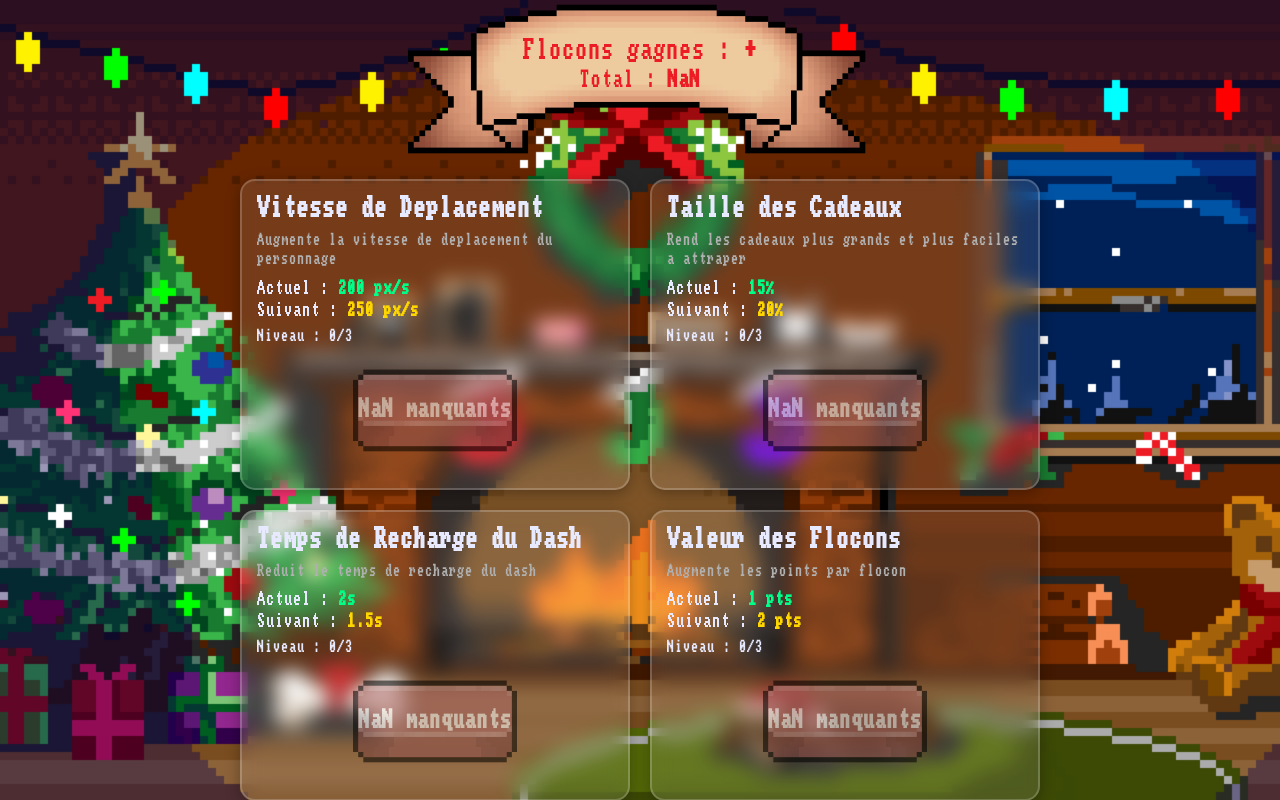
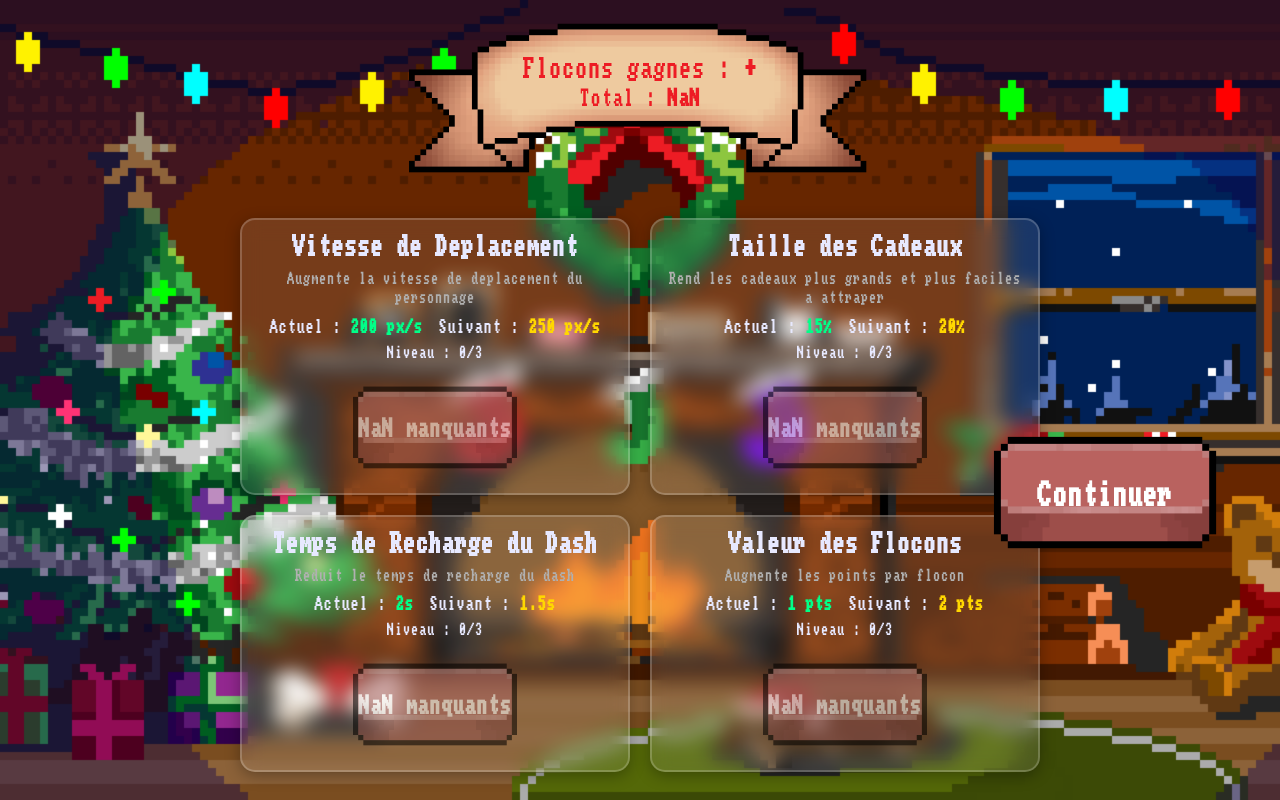
Before and after one commit to ethan-frot/Drunk-Santa, a Next.js app: page /views/abilities in a window 1280 px wide. Built offline with nearby package versions, Linux system fonts and the light colour scheme.

Commit message:
💄 Adjust abilities page with laptop screen

```diff
--- a/app/views/abilities/page.tsx
+++ b/app/views/abilities/page.tsx
@@ -81,16 +81,6 @@ export default function AbilityUpgradePage({ onContinue, snowflakesEarned, total
     }}>
       {/* Header */}
       <div style={{ textAlign: 'center', marginBottom: '20px' }}>
-        <h1 style={{
-          fontSize: '48px',
-          margin: '0 0 10px 0',
-          background: 'white',
-          WebkitBackgroundClip: 'text',
-          WebkitTextFillColor: 'transparent',
-
-        }}        >
-          🎁 Ameliorations des Abilites
-        </h1>
         <div
           style={{
             width: '640px',
@@ -116,14 +106,23 @@ export default function AbilityUpgradePage({ onContinue, snowflakesEarned, total
         </div>
       </div>
 
+      {/* Abilities + Sidebar */}
+      <div style={{
+        display: 'flex',
+        alignItems: 'center',
+        justifyContent: 'center',
+        gap: '10px',
+        width: '100%',
+        maxWidth: '1200px',
+        margin: ' 20px'
+      }}>
         {/* Abilities Grid */}
         <div style={{
           display: 'grid',
           gridTemplateColumns: 'repeat(2, 1fr)',
           gap: '20px',
           maxWidth: '800px',
-        width: '100%',
-        marginBottom: '20px'
+          width: '100%'
         }}>
         {abilities.map((ability) => {
           const canUpgrade = abilityManager.canUpgrade(ability.id);
@@ -138,12 +137,13 @@ export default function AbilityUpgradePage({ onContinue, snowflakesEarned, total
               style={{
                 background: 'rgba(255, 255, 255, 0.1)',
                 borderRadius: '15px',
-                padding: '15px',
+                padding: '15px 15px 0px 15px',
                 border: '2px solid rgba(255, 255, 255, 0.2)',
                 backdropFilter: 'blur(10px)',
                 transform: isUpgrading ? 'scale(1.05)' : 'scale(1)',
                 transition: 'all 0.3s ease',
-                boxShadow: isUpgrading ? '0 0 30px rgba(255, 215, 0, 0.5)' : '0 4px 15px rgba(0, 0, 0, 0.3)'
+                boxShadow: isUpgrading ? '0 0 30px rgba(255, 215, 0, 0.5)' : '0 4px 15px rgba(0, 0, 0, 0.3)',
+                textAlign: 'center'
               }}
             >
               <h3 style={{
@@ -165,21 +165,29 @@ export default function AbilityUpgradePage({ onContinue, snowflakesEarned, total
               </p>
 
               <div style={{ marginBottom: '10px' }}>
-                <div style={{ fontSize: '16px', marginBottom: '5px' }}>
+                <div style={{
+                  display: 'flex',
+                  alignItems: 'center',
+                  justifyContent: 'center',
+                  gap: '16px',
+                  fontSize: '16px'
+                }}>
+                  <div>
                     Actuel : <span style={{ color: '#00ff88', fontWeight: 'bold' }}>
                       {formatValue(ability.id, currentValue)}
                     </span>
                   </div>
                   {nextValue && (
-                  <div style={{ fontSize: '16px' }}>
+                    <div>
                       Suivant : <span style={{ color: '#ffd700', fontWeight: 'bold' }}>
                         {formatValue(ability.id, nextValue)}
                       </span>
                     </div>
                   )}
                 </div>
+              </div>
 
-              <div style={{ fontSize: '14px', marginBottom: '10px' }}>
+              <div style={{ fontSize: '14px', marginBottom: '10px', textAlign: 'center' }}>
                 Niveau : {ability.currentStage}/{ability.stages.length}
               </div>
 
@@ -188,21 +196,14 @@ export default function AbilityUpgradePage({ onContinue, snowflakesEarned, total
                   onClick={() => handleUpgrade(ability.id)}
                   disabled={!canUpgrade}
                   style={{
-                    width: '100%',
+                    position: 'relative',
                     height: '120px',
-                    backgroundImage: "url('/assets/ui/buttons/button-red-up.png')",
-                    backgroundRepeat: 'no-repeat',
-                    backgroundSize: 'contain',
-                    backgroundPosition: 'center',
-                    backgroundColor: 'transparent',
-                    color: '#ffffff',
-                    fontSize: '22px',
-                    fontWeight: 'bold',
-                    fontFamily: 'November, sans-serif',
+                    background: 'transparent',
                     border: 'none',
+                    padding: 0,
                     cursor: canUpgrade ? 'pointer' : 'not-allowed',
                     transition: 'transform 0.12s ease, opacity 0.2s ease',
-                    display: 'flex',
+                    display: 'inline-flex',
                     alignItems: 'center',
                     justifyContent: 'center',
                     opacity: canUpgrade ? 1 : 0.55,
@@ -217,23 +218,31 @@ export default function AbilityUpgradePage({ onContinue, snowflakesEarned, total
                   onMouseLeave={(e) => {
                     if (canUpgrade) {
                       e.currentTarget.style.transform = 'scale(1)';
-                      (e.currentTarget as HTMLButtonElement).style.backgroundImage = "url('/assets/ui/buttons/button-red-up.png')";
+                      const img = e.currentTarget.querySelector('img');
+                      if (img) (img as HTMLImageElement).src = '/assets/ui/buttons/button-red-up.png';
                     }
                   }}
                   onMouseDown={(e) => {
                     if (canUpgrade) {
                       e.currentTarget.style.transform = 'scale(0.98)';
-                      (e.currentTarget as HTMLButtonElement).style.backgroundImage = "url('/assets/ui/buttons/button-red-down.png')";
+                      const img = e.currentTarget.querySelector('img');
+                      if (img) (img as HTMLImageElement).src = '/assets/ui/buttons/button-red-down.png';
                     }
                   }}
                   onMouseUp={(e) => {
                     if (canUpgrade) {
                       e.currentTarget.style.transform = 'scale(1.03)';
-                      (e.currentTarget as HTMLButtonElement).style.backgroundImage = "url('/assets/ui/buttons/button-red-up.png')";
+                      const img = e.currentTarget.querySelector('img');
+                      if (img) (img as HTMLImageElement).src = '/assets/ui/buttons/button-red-up.png';
                     }
                   }}
                 >
-                  <span style={{ position: 'relative', top: '-4px' }}>
+                  <img
+                    src={'/assets/ui/buttons/button-red-up.png'}
+                    alt="Upgrade"
+                    style={{ height: '120px', display: 'block', userSelect: 'none', pointerEvents: 'none' }}
+                  />
+                  <span style={{ position: 'absolute', top: '50%', transform: 'translateY(-50%)', marginBottom: '2px', color: '#ffffff', fontSize: '22px', fontWeight: 'bold', fontFamily: 'November, sans-serif' }}>
                     {canUpgrade
                       ? `${ability.cost[ability.currentStage]}`
                       : `${ability.cost[ability.currentStage] - totalSnowflakes} manquants`}
@@ -245,24 +254,25 @@ export default function AbilityUpgradePage({ onContinue, snowflakesEarned, total
                 <button
                   disabled
                   style={{
-                    width: '100%',
+                    position: 'relative',
                     height: '120px',
-                    backgroundImage: "url('/assets/ui/buttons/button-red-up.png')",
-                    backgroundRepeat: 'no-repeat',
-                    backgroundSize: 'contain',
-                    backgroundPosition: 'center',
-                    backgroundColor: 'transparent',
-                    color: '#ffffff',
-                    fontSize: '22px',
-                    fontWeight: 'bold',
-                    fontFamily: 'November, sans-serif',
+                    background: 'transparent',
                     border: 'none',
+                    padding: 0,
                     cursor: 'not-allowed',
                     opacity: 0.75,
-                    filter: 'grayscale(15%)'
+                    filter: 'grayscale(15%)',
+                    display: 'inline-flex',
+                    alignItems: 'center',
+                    justifyContent: 'center'
                   }}
                 >
-                  <span style={{ position: 'relative', top: '-4px' }}>✨ MAXIMUM ✨</span>
+                  <img
+                    src={'/assets/ui/buttons/button-red-up.png'}
+                    alt="Maxed"
+                    style={{ height: '120px', display: 'block', userSelect: 'none', pointerEvents: 'none' }}
+                  />
+                  <span style={{ position: 'absolute', top: '50%', transform: 'translateY(-54%)', color: '#ffffff', fontSize: '22px', fontWeight: 'bold', fontFamily: 'November, sans-serif' }}>✨ MAXIMUM ✨</span>
                 </button>
               )}
             </div>
@@ -270,60 +280,66 @@ export default function AbilityUpgradePage({ onContinue, snowflakesEarned, total
         })}
         </div>
 
-      {/* Continue Button */}
+        {/* Sidebar Right (removed from flow; button fixed on screen) */}
+      </div>
+
+      {/* Fixed Continue Button on the right */}
       <button
         onClick={onContinue}
         style={{
-          width: '1200px',
-          height: '260px',
-          backgroundImage: "url('/assets/ui/buttons/button-red-up.png')",
-          backgroundRepeat: 'no-repeat',
-          backgroundSize: 'contain',
-          backgroundPosition: 'center',
-          backgroundColor: 'transparent',
-          color: '#ffffff',
-          fontSize: '36px',
-          fontWeight: 'bold',
-          fontFamily: 'November, sans-serif',
+          position: 'fixed',
+          top: '62%',
+          right: '50px',
+          transform: 'translateY(-50%)',
+          height: '160px',
+          background: 'transparent',
           border: 'none',
+          padding: 0,
           cursor: 'pointer',
           transition: 'transform 0.12s ease',
-          display: 'flex',
+          display: 'inline-flex',
           alignItems: 'center',
           justifyContent: 'center',
-          marginTop: '8px'
+          zIndex: 10
         }}
         onMouseEnter={(e) => {
-          e.currentTarget.style.transform = 'scale(1.03)';
+          e.currentTarget.style.transform = 'translateY(-50%) scale(1.03)';
         }}
         onMouseLeave={(e) => {
-          e.currentTarget.style.transform = 'scale(1)';
-          (e.currentTarget as HTMLButtonElement).style.backgroundImage = "url('/assets/ui/buttons/button-red-up.png')";
+          e.currentTarget.style.transform = 'translateY(-50%) scale(1)';
+          const img = e.currentTarget.querySelector('img');
+          if (img) (img as HTMLImageElement).src = '/assets/ui/buttons/button-red-up.png';
+          const textSpan = e.currentTarget.querySelector('span');
+          if (textSpan) {
+            (textSpan as HTMLSpanElement).style.transform = 'translateY(-50%)';
+          }
         }}
         onMouseDown={(e) => {
-          e.currentTarget.style.transform = 'scale(0.98)';
-          (e.currentTarget as HTMLButtonElement).style.backgroundImage = "url('/assets/ui/buttons/button-red-down.png')";
-          // Опускаем текст при нажатии
+          e.currentTarget.style.transform = 'translateY(-50%) scale(0.98)';
+          const img = e.currentTarget.querySelector('img');
+          if (img) (img as HTMLImageElement).src = '/assets/ui/buttons/button-red-down.png';
           const textSpan = e.currentTarget.querySelector('span');
           if (textSpan) {
-            textSpan.style.transform = 'translateY(12px)';
+            (textSpan as HTMLSpanElement).style.transform = 'translateY(-46%)';
           }
         }}
         onMouseUp={(e) => {
-          e.currentTarget.style.transform = 'scale(1.03)';
-          (e.currentTarget as HTMLButtonElement).style.backgroundImage = "url('/assets/ui/buttons/button-red-up.png')";
-          // Возвращаем текст в исходное положение
+          e.currentTarget.style.transform = 'translateY(-50%) scale(1.03)';
+          const img = e.currentTarget.querySelector('img');
+          if (img) (img as HTMLImageElement).src = '/assets/ui/buttons/button-red-up.png';
           const textSpan = e.currentTarget.querySelector('span');
           if (textSpan) {
-            textSpan.style.transform = 'translateY(0px)';
+            (textSpan as HTMLSpanElement).style.transform = 'translateY(-50%)';
           }
         }}
       >
-        <span style={{
-          position: 'relative',
-          top: '-16px',
-          transition: 'transform 0.12s ease'
-        }}>Continuer
+        <img
+          src={'/assets/ui/buttons/button-red-up.png'}
+          alt="Continuer"
+          style={{ height: '160px', display: 'block', userSelect: 'none', pointerEvents: 'none' }}
+        />
+        <span style={{ position: 'absolute', top: '50%', transform: 'translateY(-50%)', marginBottom: '6px', color: '#ffffff', fontSize: '28px', fontWeight: 'bold', fontFamily: 'November, sans-serif', transition: 'transform 0.12s ease' }}>
+          Continuer
         </span>
       </button>
     </div>
```
Lines whose indentation alone changed are shown as unchanged.
